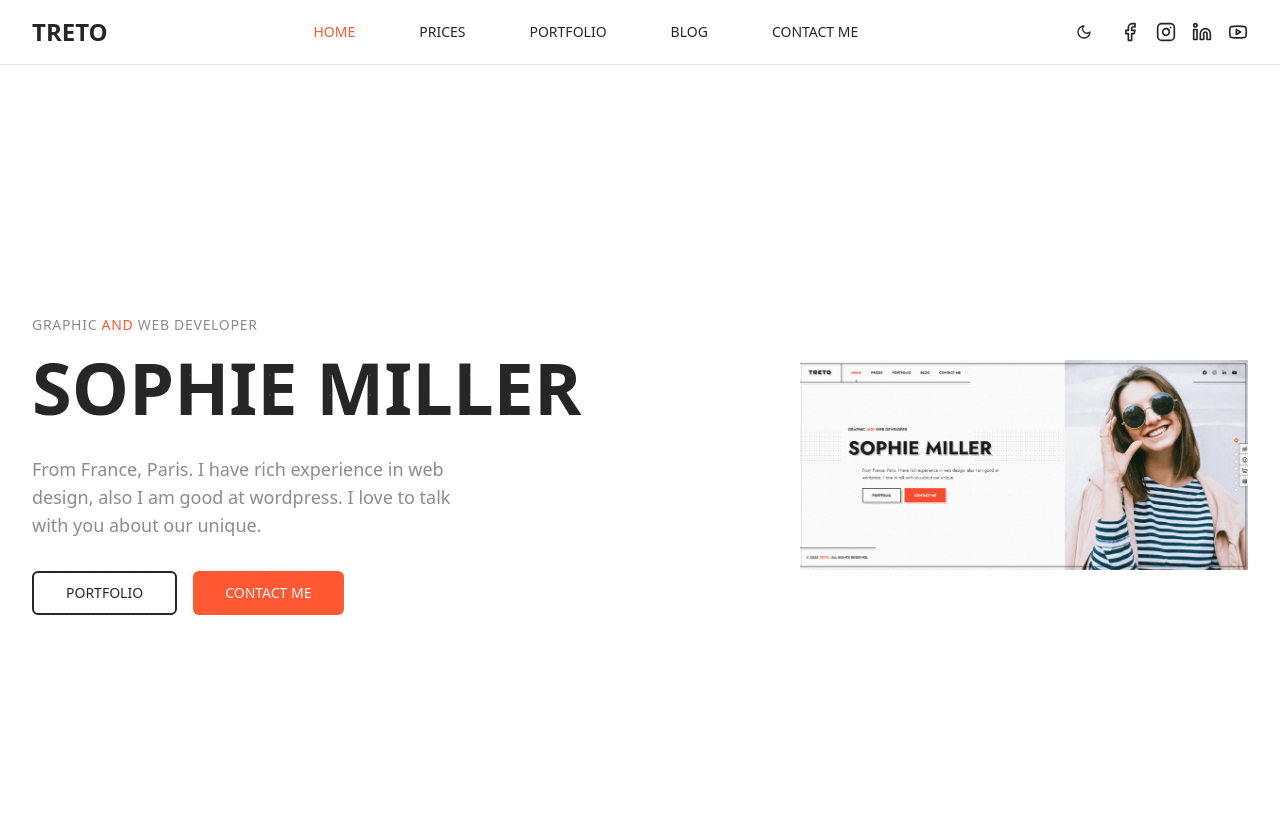
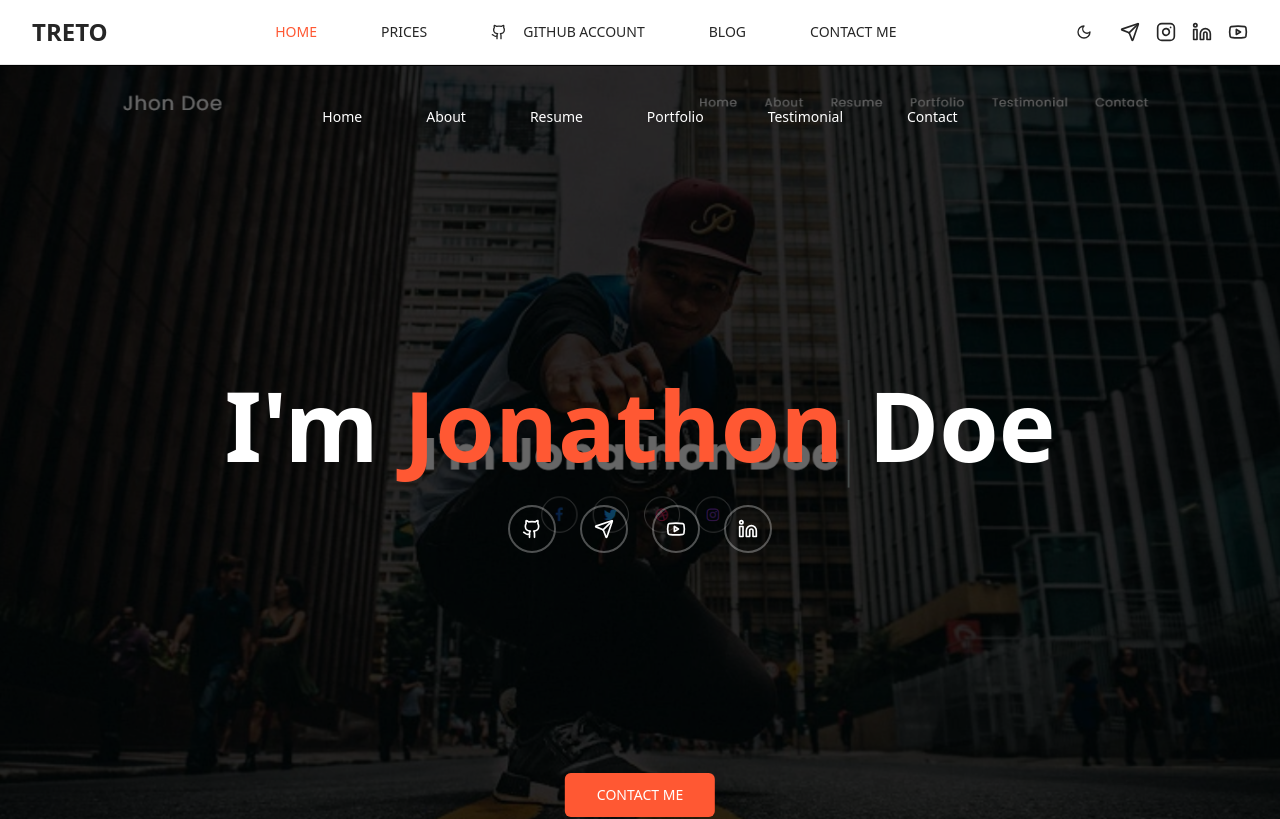
Before and after one commit to rezamohammadii/my-online-persona-bloom, a React (Vite) app: page / in a window 1280 px wide. Shown: the top 819 px of the page. Built offline with nearby package versions, Linux system fonts and the light colour scheme.

Commit message:
Refactor website components
Update navigation, contact, and hero section.
Implement gradient style for a new section.

```diff
--- a/src/components/About.tsx
+++ b/src/components/About.tsx
@@ -5,7 +5,7 @@ const About = () => {
   const { ref, isVisible } = useScrollAnimation();
 
   return (
-    <section ref={ref} className={`py-20 relative overflow-hidden transition-all duration-700 ${isVisible ? 'animate-fade-in-up' : 'opacity-0'}`}>
+    <section ref={ref} className={`py-20 bg-gradient-to-br from-background via-accent/5 to-primary/5 relative overflow-hidden transition-all duration-700 ${isVisible ? 'animate-fade-in-up' : 'opacity-0'}`}>
       {/* Background pattern */}
       <div
         className="absolute inset-0 opacity-5"
--- a/src/components/Contact.tsx
+++ b/src/components/Contact.tsx
@@ -8,7 +8,7 @@ const Contact = () => {
   const { ref, isVisible } = useScrollAnimation();
 
   return (
-    <section ref={ref} className={`py-20 relative overflow-hidden transition-all duration-700 ${isVisible ? 'animate-scale-in' : 'opacity-0'}`}>
+    <section ref={ref} className={`py-20 bg-gradient-to-t from-primary/5 via-background to-accent/10 relative overflow-hidden transition-all duration-700 ${isVisible ? 'animate-scale-in' : 'opacity-0'}`}>
       {/* Background pattern */}
       <div
         className="absolute inset-0 opacity-5"
--- /dev/null
+++ b/src/components/ContactDialog.tsx
@@ -0,0 +1,90 @@
+import { Dialog, DialogContent, DialogHeader, DialogTitle, DialogTrigger } from "@/components/ui/dialog";
+import { Button } from "@/components/ui/button";
+import { Mail, Linkedin, Phone, Copy } from "lucide-react";
+import { useToast } from "@/hooks/use-toast";
+
+interface ContactDialogProps {
+  children: React.ReactNode;
+}
+
+const ContactDialog = ({ children }: ContactDialogProps) => {
+  const { toast } = useToast();
+
+  const copyToClipboard = (text: string, type: string) => {
+    navigator.clipboard.writeText(text);
+    toast({
+      title: "Copied to clipboard",
+      description: `${type} has been copied to your clipboard.`,
+    });
+  };
+
+  return (
+    <Dialog>
+      <DialogTrigger asChild>
+        {children}
+      </DialogTrigger>
+      <DialogContent className="sm:max-w-md">
+        <DialogHeader>
+          <DialogTitle className="text-center text-2xl font-bold">Get In Touch</DialogTitle>
+        </DialogHeader>
+        <div className="space-y-6 py-4">
+          {/* Email */}
+          <div className="flex items-center justify-between p-4 border rounded-lg hover:bg-muted/50 transition-colors">
+            <div className="flex items-center space-x-3">
+              <Mail className="w-5 h-5 text-orange" />
+              <div>
+                <p className="font-medium">Email</p>
+                <p className="text-sm text-muted-foreground">sophie.miller@example.com</p>
+              </div>
+            </div>
+            <Button
+              variant="ghost"
+              size="sm"
+              onClick={() => copyToClipboard("sophie.miller@example.com", "Email")}
+            >
+              <Copy className="w-4 h-4" />
+            </Button>
+          </div>
+
+          {/* LinkedIn */}
+          <div className="flex items-center justify-between p-4 border rounded-lg hover:bg-muted/50 transition-colors">
+            <div className="flex items-center space-x-3">
+              <Linkedin className="w-5 h-5 text-orange" />
+              <div>
+                <p className="font-medium">LinkedIn</p>
+                <p className="text-sm text-muted-foreground">linkedin.com/in/sophiemiller</p>
+              </div>
+            </div>
+            <Button
+              variant="ghost"
+              size="sm"
+              onClick={() => copyToClipboard("linkedin.com/in/sophiemiller", "LinkedIn")}
+            >
+              <Copy className="w-4 h-4" />
+            </Button>
+          </div>
+
+          {/* Phone */}
+          <div className="flex items-center justify-between p-4 border rounded-lg hover:bg-muted/50 transition-colors">
+            <div className="flex items-center space-x-3">
+              <Phone className="w-5 h-5 text-orange" />
+              <div>
+                <p className="font-medium">Phone</p>
+                <p className="text-sm text-muted-foreground">+33 1 23 45 67 89</p>
+              </div>
+            </div>
+            <Button
+              variant="ghost"
+              size="sm"
+              onClick={() => copyToClipboard("+33 1 23 45 67 89", "Phone number")}
+            >
+              <Copy className="w-4 h-4" />
+            </Button>
+          </div>
+        </div>
+      </DialogContent>
+    </Dialog>
+  );
+};
+
+export default ContactDialog;
--- a/src/components/Education.tsx
+++ b/src/components/Education.tsx
@@ -34,7 +34,7 @@ const Education = () => {
   };
 
   return (
-    <section ref={ref} className={`py-20 relative overflow-hidden transition-all duration-700 ${isVisible ? 'animate-fade-in-left' : 'opacity-0'}`}>
+    <section ref={ref} className={`py-20 bg-gradient-to-bl from-accent/5 via-background to-primary/10 relative overflow-hidden transition-all duration-700 ${isVisible ? 'animate-fade-in-left' : 'opacity-0'}`}>
       {/* Background pattern */}
       <div
         className="absolute inset-0 opacity-5"
--- a/src/components/Experience.tsx
+++ b/src/components/Experience.tsx
@@ -53,7 +53,7 @@ const Experience = () => {
   };
 
   return (
-    <section ref={ref} className={`py-20 relative overflow-hidden transition-all duration-700 ${isVisible ? 'animate-fade-in-right' : 'opacity-0'}`}>
+    <section ref={ref} className={`py-20 bg-gradient-to-br from-secondary/10 via-accent/5 to-primary/10 relative overflow-hidden transition-all duration-700 ${isVisible ? 'animate-fade-in-right' : 'opacity-0'}`}>
       {/* Background pattern */}
       <div
         className="absolute inset-0 opacity-5"
--- a/src/components/Header.tsx
+++ b/src/components/Header.tsx
@@ -1,5 +1,5 @@
 import { Button } from "@/components/ui/button";
-import { Facebook, Instagram, Linkedin, Youtube } from "lucide-react";
+import { Github, Instagram, Linkedin, Youtube, Send } from "lucide-react";
 import ThemeToggle from "./ThemeToggle";
 
 const Header = () => {
@@ -14,7 +14,10 @@ const Header = () => {
           <nav className="hidden md:flex space-x-8">
             <Button variant="ghost" className="text-orange font-medium">HOME</Button>
             <Button variant="ghost" className="text-foreground hover:text-orange">PRICES</Button>
-            <Button variant="ghost" className="text-foreground hover:text-orange">PORTFOLIO</Button>
+            <Button variant="ghost" className="text-foreground hover:text-orange">
+              <Github className="w-4 h-4 mr-2" />
+              GITHUB ACCOUNT
+            </Button>
             <Button variant="ghost" className="text-foreground hover:text-orange">BLOG</Button>
             <Button variant="ghost" className="text-foreground hover:text-orange">CONTACT ME</Button>
           </nav>
@@ -22,7 +25,7 @@ const Header = () => {
           {/* Social Icons & Theme Toggle */}
           <div className="flex items-center space-x-4">
             <ThemeToggle />
-            <Facebook className="w-5 h-5 text-foreground hover:text-orange cursor-pointer" />
+            <Send className="w-5 h-5 text-foreground hover:text-orange cursor-pointer" />
             <Instagram className="w-5 h-5 text-foreground hover:text-orange cursor-pointer" />
             <Linkedin className="w-5 h-5 text-foreground hover:text-orange cursor-pointer" />
             <Youtube className="w-5 h-5 text-foreground hover:text-orange cursor-pointer" />
--- a/src/components/Hero.tsx
+++ b/src/components/Hero.tsx
@@ -1,65 +1,70 @@
 import { Button } from "@/components/ui/button";
 import { useScrollAnimation } from "@/hooks/useScrollAnimation";
+import { Github, Linkedin, Send, Youtube } from "lucide-react";
+import ContactDialog from "./ContactDialog";
 
 const Hero = () => {
   const { ref, isVisible } = useScrollAnimation();
 
   return (
-    <section ref={ref} className={`min-h-screen flex items-center relative overflow-hidden transition-all duration-700 ${isVisible ? 'animate-fade-in-up' : 'opacity-0'}`}>
-      {/* Background pattern */}
-      <div
-        className="absolute inset-0 opacity-10"
-        style={{
-          backgroundImage: 'var(--dots-pattern)',
-          backgroundSize: '20px 20px'
-        }}
-      />
+    <section
+      ref={ref}
+      className={`min-h-screen flex items-center justify-center relative overflow-hidden transition-all duration-700 ${isVisible ? 'animate-fade-in-up' : 'opacity-0'}`}
+      style={{
+        backgroundImage: 'url(/lovable-uploads/379a545e-3066-49e6-bdc1-bf5070c81743.png)',
+        backgroundSize: 'cover',
+        backgroundPosition: 'center',
+        backgroundRepeat: 'no-repeat'
+      }}
+    >
+      {/* Dark overlay */}
+      <div className="absolute inset-0 bg-black/60" />
 
-      <div className="max-w-7xl mx-auto px-4 sm:px-6 lg:px-8 w-full">
-        <div className="grid grid-cols-1 lg:grid-cols-2 gap-12 items-center">
-          {/* Left Content */}
-          <div className="space-y-8">
-            <div className="space-y-4">
-              <p className="text-sm font-medium text-text-light tracking-wider uppercase">
-                GRAPHIC <span className="text-orange">AND</span> WEB DEVELOPER
-              </p>
-              <h1 className="text-5xl md:text-6xl lg:text-7xl font-bold text-foreground leading-tight">
-                SOPHIE MILLER
-              </h1>
-            </div>
+      {/* Top Navigation */}
+      <nav className="absolute top-8 left-1/2 transform -translate-x-1/2 z-20">
+        <div className="flex items-center space-x-8">
+          <Button variant="ghost" className="text-white hover:text-orange font-medium">Home</Button>
+          <Button variant="ghost" className="text-white hover:text-orange">About</Button>
+          <Button variant="ghost" className="text-white hover:text-orange">Resume</Button>
+          <Button variant="ghost" className="text-white hover:text-orange">Portfolio</Button>
+          <Button variant="ghost" className="text-white hover:text-orange">Testimonial</Button>
+          <Button variant="ghost" className="text-white hover:text-orange">Contact</Button>
+        </div>
+      </nav>
 
-            <p className="text-lg text-text-light max-w-md">
-              From France, Paris. I have rich experience in web design, also I am good at wordpress. I love to talk with you about our unique.
-            </p>
+      {/* Main Content */}
+      <div className="relative z-10 text-center text-white">
+        <h1 className="text-6xl md:text-7xl lg:text-8xl font-bold mb-8">
+          I'm <span className="text-orange">Jonathon</span> Doe
+        </h1>
 
-            <div className="flex flex-col sm:flex-row gap-4">
-              <Button
-                variant="outline"
-                size="lg"
-                className="border-2 border-foreground text-foreground hover:bg-foreground hover:text-background"
-              >
-                PORTFOLIO
-              </Button>
-              <Button
-                size="lg"
-                className="bg-orange hover:bg-orange/90 text-orange-foreground"
-              >
-                CONTACT ME
-              </Button>
-            </div>
+        {/* Social Icons */}
+        <div className="flex justify-center space-x-6">
+          <div className="w-12 h-12 rounded-full border-2 border-white/30 flex items-center justify-center hover:border-orange hover:bg-orange/20 transition-all cursor-pointer">
+            <Github className="w-5 h-5" />
           </div>
-
-          {/* Right Image */}
-          <div className="flex justify-center lg:justify-end">
-            <div className="w-full max-w-md">
-              <img
-                src="/lovable-uploads/c90ecbe4-529d-4306-b7cb-9b768df551a6.png"
-                alt="Sophie Miller"
-                className="w-full h-auto object-cover"
-              />
-            </div>
+          <div className="w-12 h-12 rounded-full border-2 border-white/30 flex items-center justify-center hover:border-orange hover:bg-orange/20 transition-all cursor-pointer">
+            <Send className="w-5 h-5" />
+          </div>
+          <div className="w-12 h-12 rounded-full border-2 border-white/30 flex items-center justify-center hover:border-orange hover:bg-orange/20 transition-all cursor-pointer">
+            <Youtube className="w-5 h-5" />
+          </div>
+          <div className="w-12 h-12 rounded-full border-2 border-white/30 flex items-center justify-center hover:border-orange hover:bg-orange/20 transition-all cursor-pointer">
+            <Linkedin className="w-5 h-5" />
           </div>
         </div>
+      </div>
+
+      {/* Contact Me Button */}
+      <div className="absolute bottom-12 left-1/2 transform -translate-x-1/2 z-20">
+        <ContactDialog>
+          <Button
+            size="lg"
+            className="bg-orange hover:bg-orange/90 text-white px-8 py-3 font-medium"
+          >
+            CONTACT ME
+          </Button>
+        </ContactDialog>
       </div>
     </section>
   );
--- a/src/components/Skills.tsx
+++ b/src/components/Skills.tsx
@@ -14,7 +14,7 @@ const Skills = () => {
   const { ref, isVisible } = useScrollAnimation();
 
   return (
-    <section ref={ref} className={`py-20 relative overflow-hidden transition-all duration-700 ${isVisible ? 'animate-scale-in' : 'opacity-0'}`}>
+    <section ref={ref} className={`py-20 bg-gradient-to-r from-primary/10 via-accent/10 to-secondary/10 relative overflow-hidden transition-all duration-700 ${isVisible ? 'animate-scale-in' : 'opacity-0'}`}>
       {/* Background pattern */}
       <div
         className="absolute inset-0 opacity-5"
```
Also changed, not shown: public/lovable-uploads/379a545e-3066-49e6-bdc1-bf5070c81743.png (added).
